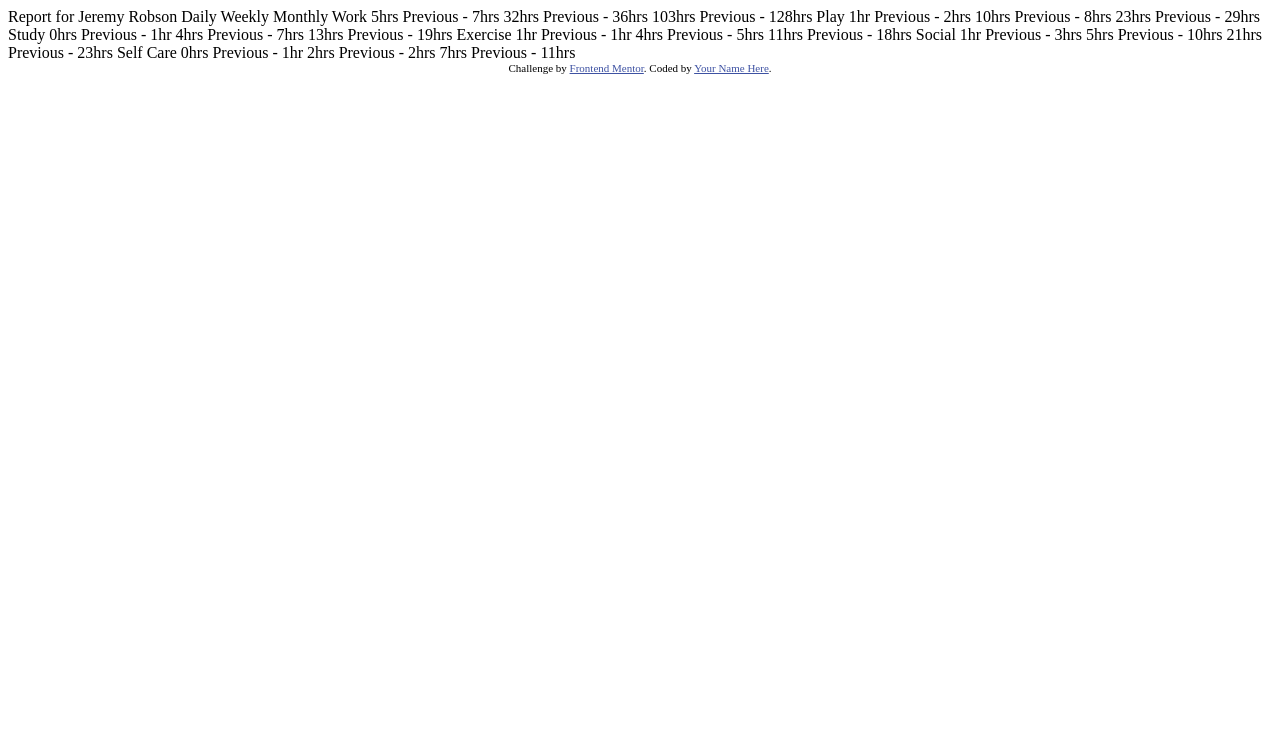
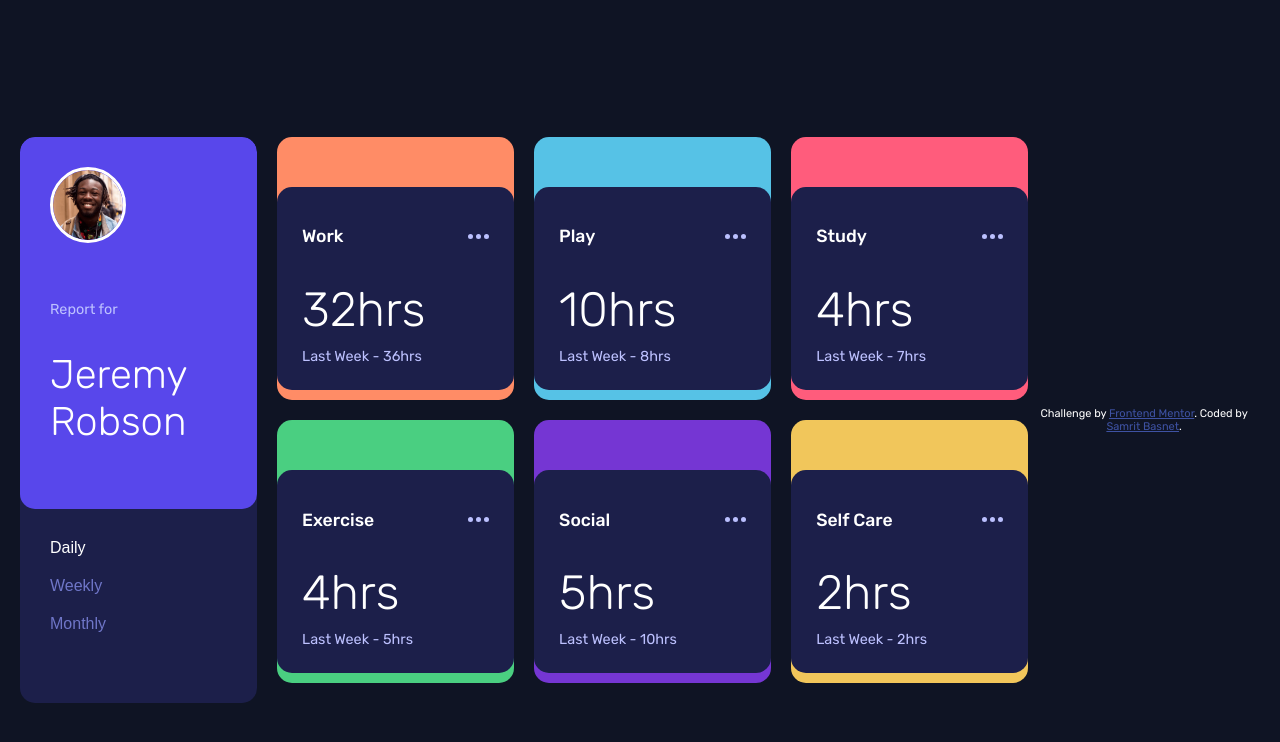
Before and after one commit to samritbasnet/Time-tracker-dashboard, a plain HTML site: page index.html in a window 1280 px wide. Drawn offline with Linux system fonts and the light colour scheme.

Commit message:
final adjustment

```diff
--- a/index.html
+++ b/index.html
@@ -1,80 +1,59 @@
 <!DOCTYPE html>
 <html lang="en">
   <head>
-  <meta charset="UTF-8">
-  <meta name="viewport" content="width=device-width, initial-scale=1.0"> <!-- displays site properly based on user's device -->
-
-  <link rel="icon" type="image/png" sizes="32x32" href="./images/favicon-32x32.png">
+    <meta charset="UTF-8" />
+    <meta name="viewport" content="width=device-width, initial-scale=1.0" />
+    <!-- displays site properly based on user's device -->
+    <link rel="preconnect" href="https://fonts.googleapis.com" />
+    <link rel="preconnect" href="https://fonts.gstatic.com" crossorigin />
+    <link
+      href="https://fonts.googleapis.com/css2?family=Rubik:ital,wght@0,300..900;1,300..900&display=swap"
+      rel="stylesheet"
+    />
+    <link
+      rel="icon"
+      type="image/png"
+      sizes="32x32"
+      href="./images/favicon-32x32.png"
+    />
 
     <title>Frontend Mentor | Time tracking dashboard</title>
-
+    <link rel="stylesheet" href="style.css" />
     <!-- Feel free to remove these styles or customise in your own stylesheet 👍 -->
-  <style>
-    .attribution { font-size: 11px; text-align: center; }
-    .attribution a { color: hsl(228, 45%, 44%); }
-  </style>
   </head>
   <body>
-
-  Report for
-  Jeremy Robson
-
+    <main class="dashboard">
+      <section class="profile">
+        <div class="profile-info">
+          <img
+            src="./images/image-jeremy.png"
+            alt="Jeremy"
+            class="profile-image"
+          />
+          <div class="profile-text">
+            <p>Report for</p>
+            <h1>Jeremy Robson</h1>
+          </div>
+        </div>
+        <div class="time-frames">
+          <button class="time-frame-btn active" data-timeframe="daily">
             Daily
-  Weekly
+          </button>
+          <button class="time-frame-btn" data-timeframe="weekly">Weekly</button>
+          <button class="time-frame-btn" data-timeframe="monthly">
             Monthly
-
-  Work
-  5hrs <!-- daily -->
-  Previous - 7hrs <!-- daily -->
-  32hrs <!-- weekly -->
-  Previous - 36hrs <!-- weekly -->
-  103hrs <!-- monthly -->
-  Previous - 128hrs <!-- monthly -->
-
-  Play
-  1hr <!-- daily -->
-  Previous - 2hrs <!-- daily -->
-  10hrs <!-- weekly -->
-  Previous - 8hrs <!-- weekly -->
-  23hrs <!-- monthly -->
-  Previous - 29hrs <!-- monthly -->
-
-  Study
-  0hrs <!-- daily -->
-  Previous - 1hr <!-- daily -->
-  4hrs <!-- weekly -->
-  Previous - 7hrs <!-- weekly -->
-  13hrs <!-- monthly -->
-  Previous - 19hrs <!-- monthly -->
-
-  Exercise
-  1hr <!-- daily -->
-  Previous - 1hr <!-- daily -->
-  4hrs <!-- weekly -->
-  Previous - 5hrs <!-- weekly -->
-  11hrs <!-- monthly -->
-  Previous - 18hrs <!-- monthly -->
-
-  Social
-  1hr <!-- daily -->
-  Previous - 3hrs <!-- daily -->
-  5hrs <!-- weekly -->
-  Previous - 10hrs <!-- weekly -->
-  21hrs <!-- monthly -->
-  Previous - 23hrs <!-- monthly -->
-
-  Self Care
-  0hrs <!-- daily -->
-  Previous - 1hr <!-- daily -->
-  2hrs <!-- weekly -->
-  Previous - 2hrs <!-- weekly -->
-  7hrs <!-- monthly -->
-  Previous - 11hrs <!-- monthly -->
-
+          </button>
+        </div>
+      </section>
+      <div class="activities-grid" id="activitiesGrid"></div>
+    </main>
+    <script src="script.js"></script>
 
     <div class="attribution">
-    Challenge by <a href="https://www.frontendmentor.io?ref=challenge" target="_blank">Frontend Mentor</a>.
-    Coded by <a href="#">Your Name Here</a>.
+      Challenge by
+      <a href="https://www.frontendmentor.io?ref=challenge" target="_blank"
+        >Frontend Mentor</a
+      >. Coded by <a href="#">Samrit Basnet</a>.
     </div>
   </body>
 </html>
--- /dev/null
+++ b/script.js
@@ -0,0 +1,76 @@
+async function fetchData() {
+  const response = await fetch('data.json');
+  const data = await response.json();
+  return data;
+}
+function createActivityCard(activity, timeframe) {
+  const card = document.createElement('div');
+  card.className = 'activity-card';
+  card.style.backgroundColor = getActivityColor(activity.title);
+
+  const current = activity.timeframes[timeframe].current;
+  const previous = activity.timeframes[timeframe].previous;
+  const timeframeText = getTimeframeText(timeframe);
+
+  card.innerHTML = `
+    <div class="activity-card-header"></div>
+    <div class="activity-card-content">
+      <div class="activity-title">
+        <h2>${activity.title}</h2>
+        <img src="images/icon-ellipsis.svg" alt="Options" class="ellipsis">
+      </div>
+      <div class="time">${current}hrs</div>
+      <div class="previous-time">Last ${timeframeText} - ${previous}hrs</div>
+    </div>
+  `;
+
+  return card;
+}
+
+function getActivityColor(title) {
+  const colors = {
+    'Work': 'var(--light-red)',
+    'Play': 'var(--soft-blue)',
+    'Study': 'var(--light-red-study)',
+    'Exercise': 'var(--lime-green)',
+    'Social': 'var(--violet)',
+    'Self Care': 'var(--soft-orange)'
+  };
+  return colors[title] || 'var(--dark-blue)';
+}
+
+function getTimeframeText(timeframe) {
+  const texts = {
+    'daily': 'Day',
+    'weekly': 'Week',
+    'monthly': 'Month'
+  };
+  return texts[timeframe];
+}
+
+function updateDashboard(data, timeframe) {
+  const activitiesGrid = document.getElementById('activitiesGrid');
+  activitiesGrid.innerHTML = '';
+
+  data.forEach(activity => {
+    const card = createActivityCard(activity, timeframe);
+    activitiesGrid.appendChild(card);
+  });
+}
+
+document.addEventListener('DOMContentLoaded', async () => {
+  const data = await fetchData();
+  const timeFrameBtns = document.querySelectorAll('.time-frame-btn');
+  let currentTimeframe = 'weekly';
+
+  updateDashboard(data, currentTimeframe);
+
+  timeFrameBtns.forEach(btn => {
+    btn.addEventListener('click', () => {
+      timeFrameBtns.forEach(b => b.classList.remove('active'));
+      btn.classList.add('active');
+      currentTimeframe = btn.dataset.timeframe;
+      updateDashboard(data, currentTimeframe);
+    });
+  });
+});
--- /dev/null
+++ b/style.css
@@ -0,0 +1,143 @@
+.attribution {
+  font-size: 11px;
+  text-align: center;
+}
+.attribution a {
+  color: hsl(228, 45%, 44%);
+}
+:root {
+  --blue: hsl(246, 80%, 60%);
+  --light-red: hsl(15, 100%, 70%);
+  --soft-blue: hsl(195, 74%, 62%);
+  --light-red-study: hsl(348, 100%, 68%);
+  --lime-green: hsl(145, 58%, 55%);
+  --violet: hsl(264, 64%, 52%);
+  --soft-orange: hsl(43, 84%, 65%);
+  --very-dark-blue: hsl(226, 43%, 10%);
+  --dark-blue: hsl(235, 46%, 20%);
+  --desaturated-blue: hsl(235, 45%, 61%);
+  --pale-blue: hsl(236, 100%, 87%);
+}
+body{
+    font-family:'Rubik', sans-serif; ;
+    background-color:  var(--very-dark-blue);
+    color: white;
+    display: flex;
+    justify-content: center;
+    align-items: center;
+    min-height: 100vh;
+    margin:0;
+    padding:20px;
+}
+.dashboard{
+    display: grid;
+    gap:20px;
+    max-width: 1100px;
+    width: 100%;
+}
+.profile{
+    background-color: var(--dark-blue);
+    border-radius: 15px;
+    overflow:hidden;
+}
+.profile-info{
+    background-color: var(--blue);
+    padding:30px;
+    border-radius: 15px;
+}
+.profile-image{
+    width: 70px;
+    border:3px solid white;
+    border-radius: 50%;
+    margin-bottom: 40px;
+}
+.profile-text p{
+  color:var(--pale-blue);
+  font-size:0.9em;
+}
+
+.profile-text h1{
+  font-size:2.5rem;
+  font-weight: 300;
+}
+
+.time-frames{
+  display: flex;
+  flex-direction: column;
+padding: 20px 30px;
+}
+.time-frame-btn{
+  background:none;
+  border: none;
+  color:var(--desaturated-blue);
+  font-size: 1rem;
+  text-align: left;
+  padding: 10px 0;
+  cursor: pointer;
+}
+
+.time-frame-btn.active,
+.time-frame-btn:hover {
+  color: white;
+}
+.activities-grid {
+  display: grid;
+  gap: 20px;
+}
+.activity-card {
+  background-color: var(--dark-blue);
+  border-radius: 15px;
+  overflow: hidden;
+}
+
+.activity-card-header {
+  height: 60px;
+  border-radius: 15px 15px 0 0;
+}
+.activity-card-content {
+  padding: 25px;
+  background-color: var(--dark-blue);
+  border-radius: 15px;
+  transform: translateY(-10px);
+}
+.activity-title {
+  display: flex;
+  justify-content: space-between;
+  align-items: center;
+  margin-bottom: 20px;
+}
+
+.activity-title h2 {
+  font-size: 1.1rem;
+  font-weight: 500;
+}
+
+.ellipsis {
+  cursor: pointer;
+}
+
+.time {
+  font-size: 3rem;
+  font-weight: 300;
+  margin-bottom: 10px;
+}
+
+.previous-time {
+  color: var(--pale-blue);
+  font-size: 0.9rem;
+}
+
+@media (min-width: 768px) {
+  .dashboard {
+    grid-template-columns: repeat(4, 1fr);
+  }
+
+  .profile {
+    grid-row: span 2;
+  }
+
+  .activities-grid {
+    grid-column: span 3;
+    grid-template-columns: repeat(3, 1fr);
+  }
+}
```
Lines whose indentation alone changed are shown as unchanged.
